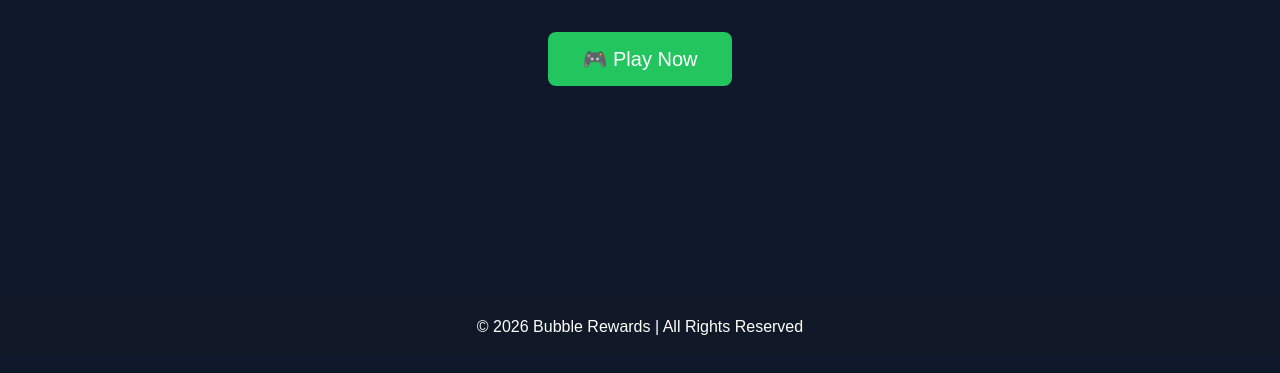
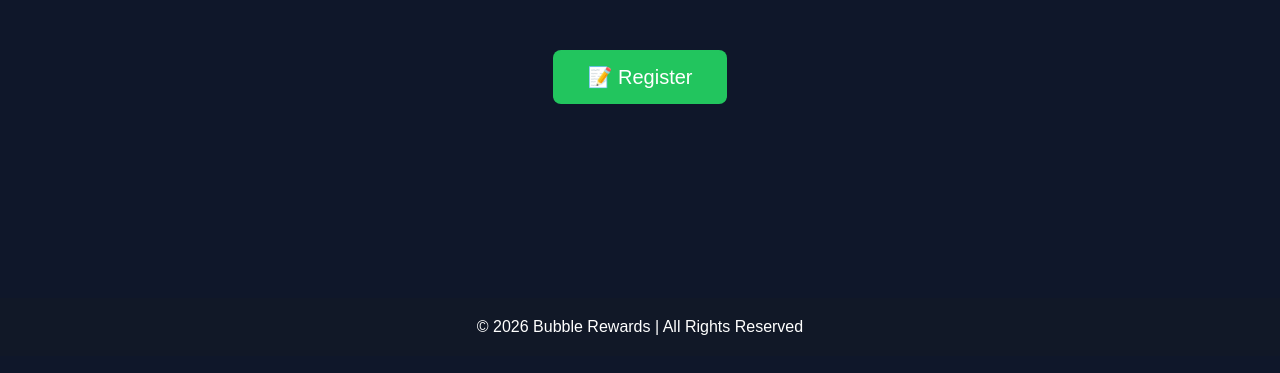
Before and after one commit to thisisnka0001-svg/bubble-shooter-game, a plain HTML site: page index.html in a window 1280 px wide. Shown: the part 411-784 px from the top of the page. Drawn offline with Linux system fonts and the light colour scheme.

Commit message:
Update index.html

```diff
--- a/index.html
+++ b/index.html
@@ -143,7 +143,9 @@ font-size:17px;
 Welcome to Bubble Rewards! Play exciting Bubble Shooter games, collect points, climb the leaderboard, and redeem rewards.
 </p>
 
-<a href="play.html?v=1" class="button">🎮 Play Now</a>
+<br><br>
+
+<a href="register.html?v=1" class="button">📝 Register</a>
 
 </section>
 
```
